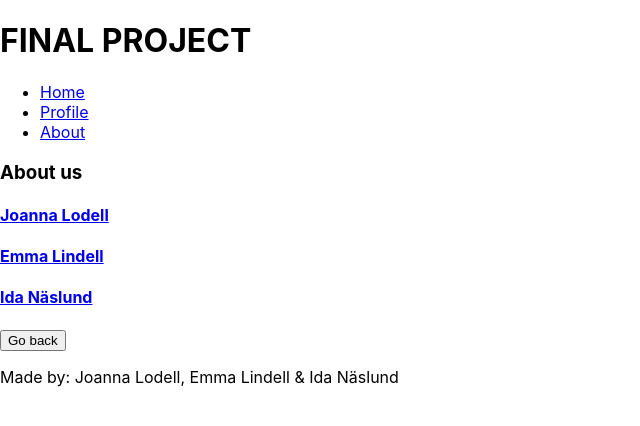
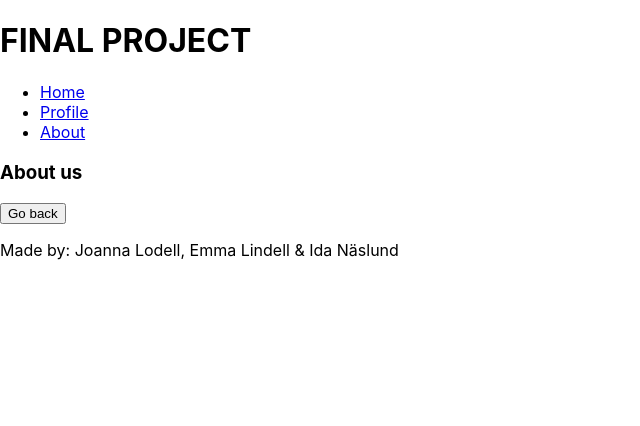
Before and after one commit to idanaslund/final-project-frontend, a React (Create React App) app: page /about in a window 1280 px wide. Shown: the top 426 px of the page, without its empty margins (0-640 px from the left). Built offline with nearby package versions, Linux system fonts and the light colour scheme.

Commit message:
removed unused

```diff
--- a/src/components/UserSettings.js
+++ b/src/components/UserSettings.js
@@ -28,14 +28,14 @@ const UserSettings = ({ fullName, setFullName, email, setEmail, profileImage, se
         onChange={(event) => setEmail(event.target.value)}
         />
 
-        <label
+        {/* <label
         htmlFor="profile-image">Profile image</label>
         <input
         id="profile-image"
         type="image"
         value={profileImage}
         onChange={(event) => setProfileImage(event.target.value)}
-        />
+        /> */}
 
     <label
         htmlFor="password">Password</label>
--- a/src/pages/About.js
+++ b/src/pages/About.js
@@ -13,9 +13,9 @@ const About = () => {
             <article>
                 <h3>About us</h3>
                 <section>
-                    <a href="#" rel="link to linkedin" target="_blank"><h4>Joanna Lodell</h4></a>
+                    {/* <a href="#" rel="link to linkedin" target="_blank"><h4>Joanna Lodell</h4></a>
                     <a href="#" rel="link to linkedin" target="_blank"><h4>Emma Lindell</h4></a>
-                    <a href="#" rel="link to linkedin" target="_blank"><h4>Ida Näslund</h4></a>
+                    <a href="#" rel="link to linkedin" target="_blank"><h4>Ida Näslund</h4></a> */}
                 </section>
                 <button
                 type="button" onClick={onBackButtonClick}
--- a/src/pages/FilteringPage.js
+++ b/src/pages/FilteringPage.js
@@ -1,5 +1,5 @@
 import React, { useEffect, useState } from 'react'
-import { useNavigate, Link, useParams } from 'react-router-dom'
+import { useNavigate, Link } from 'react-router-dom'
 import { useSelector, useDispatch, batch } from 'react-redux'
 import styled from 'styled-components'
 
--- a/src/pages/ProfilePage.js
+++ b/src/pages/ProfilePage.js
@@ -2,8 +2,8 @@
 // The user can give reviews on restaurants when visited
 // User can change settings, imported from UserSettings.js
 
-import React, { useEffect, useState } from 'react'
-import { useSelector, useDispatch } from 'react-redux'
+import React, { useState } from 'react'
+import { useDispatch } from 'react-redux'
 import { useNavigate } from 'react-router-dom'
 
 import user from 'reducers/user'
--- a/src/pages/RestaurantDetails.js
+++ b/src/pages/RestaurantDetails.js
@@ -10,7 +10,7 @@ import user from 'reducers/user'
 
 export const RestaurantDetails = () => {
 
-  const accessToken = useSelector((store) => store.user.accessToken)
+  // const accessToken = useSelector((store) => store.user.accessToken)
   // const restaurant = useSelector((store) => store.user.restaurant)
 
   const { name } = useParams()
```
